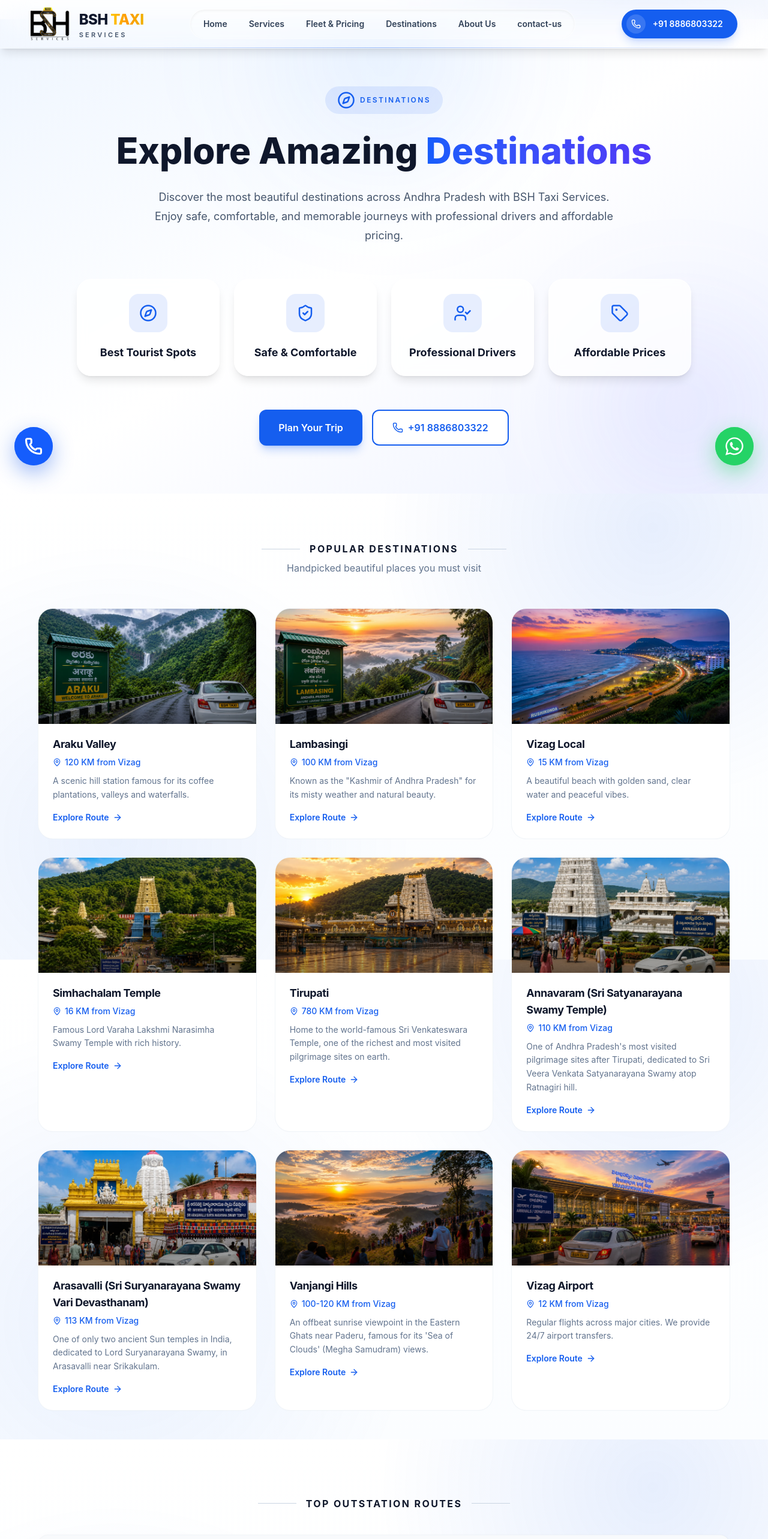
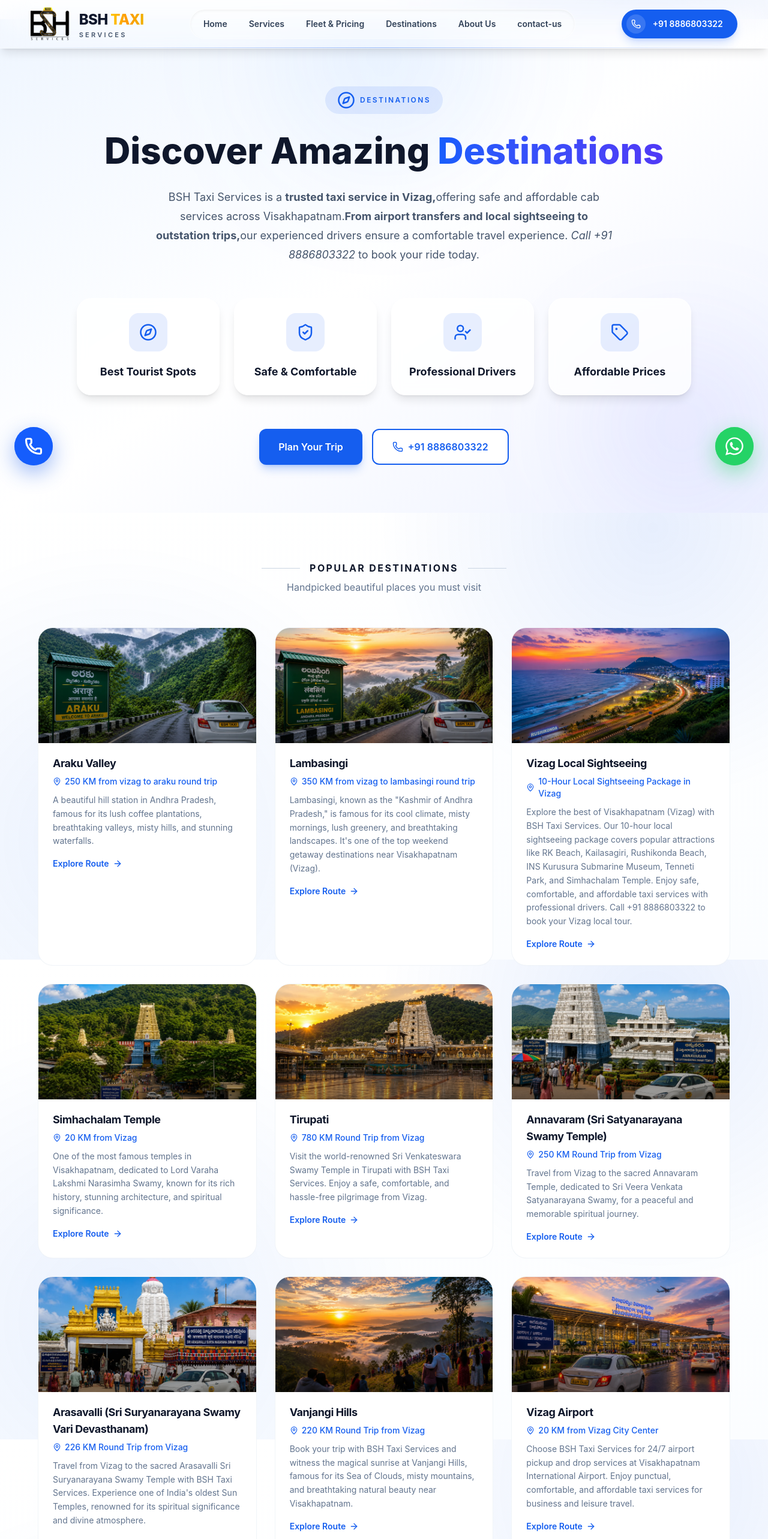
Before and after one commit to sateesh1216/BSH_webpage, a React (Vite) app: page /destinations in a window 1280 px wide. Shown: the top 2566 px of the page at 60% size. Built offline with nearby package versions, Linux system fonts and the light colour scheme; a web font is replaced by a local one.

Commit message:
Destinations

```diff
--- a/src/components/destinations/DestinationsHero.tsx
+++ b/src/components/destinations/DestinationsHero.tsx
@@ -32,7 +32,7 @@ export default function DestinationsHero() {
 
         {/* Heading */}
         <h1 className="mt-6 text-4xl font-extrabold leading-tight text-slate-900 sm:text-5xl lg:text-6xl">
-          Explore Amazing{" "}
+          Discover Amazing{" "}
           <span className="bg-gradient-to-r from-blue-600 to-indigo-600 bg-clip-text text-transparent">
             Destinations
           </span>
@@ -40,9 +40,11 @@ export default function DestinationsHero() {
 
         {/* Description */}
         <p className="mt-6 max-w-3xl text-lg leading-8 text-slate-600">
-          Discover the most beautiful destinations across Andhra Pradesh with
-          BSH Taxi Services. Enjoy safe, comfortable, and memorable journeys
-          with professional drivers and affordable pricing.
+          BSH Taxi Services is a <b>trusted taxi service in Vizag,</b>
+          offering safe and affordable cab services across Visakhapatnam.
+          <b>From airport transfers and local sightseeing to outstation trips,</b>
+          our experienced drivers ensure a comfortable travel experience.
+          <i> Call +91 8886803322</i> to book your ride today.
         </p>
 
         {/* Highlight Cards */}
--- a/src/data/destinationsData.ts
+++ b/src/data/destinationsData.ts
@@ -76,13 +76,13 @@ export const destinations: Destination[] = [
     slug: "araku-valley",
     name: "Araku Valley",
     image: Aruku, // replace with "../assets/destinations/araku-valley.jpg"
-    distanceFromVizag: "120 KM from Vizag",
-    distanceKm: 120,
-    driveTime: "3 hrs",
+    distanceFromVizag: "250 KM from vizag to araku round trip",
+    distanceKm: 250,
+    driveTime: "10 hrs",
     sources: ["AP Tourism", "Wikipedia"],
     category: "Hill Station",
     description:
-      "A scenic hill station famous for its coffee plantations, valleys and waterfalls.",
+      "A beautiful hill station in Andhra Pradesh, famous for its lush coffee plantations, breathtaking valleys, misty hills, and stunning waterfalls.",
     seoTitle: "Vizag to Araku Valley Taxi | One Day Trip Package | BSH Taxi Services",
     seoDescription:
       "Book Vizag to Araku Valley taxi with BSH Taxi Services. Affordable one-way, round-trip & one-day tour packages covering Borra Caves. AC cabs, 24/7 booking.",
@@ -181,13 +181,13 @@ export const destinations: Destination[] = [
     slug: "lambasingi",
     name: "Lambasingi",
     image: lambasingi, // replace with "../assets/destinations/lambasingi.jpg"
-    distanceFromVizag: "100 KM from Vizag",
-    distanceKm: 100,
-    driveTime: "3 hrs",
+    distanceFromVizag: "350 KM from vizag to lambasingi round trip",
+    distanceKm: 350,
+    driveTime: "10 hrs",
     sources: ["AP Tourism", "Wikipedia", "Trawell"],
     category: "Hill Station",
     description:
-      "Known as the \"Kashmir of Andhra Pradesh\" for its misty weather and natural beauty.",
+      "Lambasingi, known as the \"Kashmir of Andhra Pradesh,\" is famous for its cool climate, misty mornings, lush greenery, and breathtaking landscapes. It's one of the top weekend getaway destinations near Visakhapatnam (Vizag).",
     seoTitle: "Vizag to Lambasingi Taxi | Kashmir of Andhra Pradesh | BSH Taxi Services",
     seoDescription:
       "Reliable taxi service from Visakhapatnam to Lambasingi, the Kashmir of Andhra Pradesh. Affordable weekend trip & sightseeing cab packages, booked online 24/7.",
@@ -274,15 +274,15 @@ export const destinations: Destination[] = [
 
 {
     slug: "vizag-local",
-    name: "Vizag Local",
+    name: "Vizag Local Sightseeing",
     image: VizagLocal, // replace with "../assets/destinations/rushikonda-beach.jpg"
-    distanceFromVizag: "15 KM from Vizag",
-    distanceKm: 12,
-    driveTime: "25 mins",
+    distanceFromVizag: "10-Hour Local Sightseeing Package in Vizag",
+    distanceKm: 100,
+    driveTime: "10 hrs",
     sources: ["AP Tourism", "Wikipedia"],
     category: "Beach",
     description:
-      "A beautiful beach with golden sand, clear water and peaceful vibes.",
+      "Explore the best of Visakhapatnam (Vizag) with BSH Taxi Services. Our 10-hour local sightseeing package covers popular attractions like RK Beach, Kailasagiri, Rushikonda Beach, INS Kurusura Submarine Museum, Tenneti Park, and Simhachalam Temple. Enjoy safe, comfortable, and affordable taxi services with professional drivers. Call +91 8886803322 to book your Vizag local tour.",
     seoTitle: "Rushikonda Beach Taxi in Vizag | Local Cab Service | BSH Taxi Services",
     seoDescription:
       "Book a local taxi to Rushikonda Beach in Visakhapatnam. Quick, comfortable rides to Vizag's most popular Blue Flag beach, available 24/7 at affordable fares.",
@@ -301,7 +301,7 @@ export const destinations: Destination[] = [
       "vizag one day sightseeing cab",
     ],
     tagline: "Discover the City by the Bay, One Stop at a Time!",
-    costPerDay: 2500,
+    costPerDay: 3000,
     history:
       "\"Rushikonda\" translates to \"Hill of the Sage\" in Telugu, tied to local legend that holds this stretch of coast was once a site where sages performed penance. For most of its history it was a quiet fishing shoreline; recognition as a tourist spot only began building in the 1980s, and the real transformation came in the early 2000s when the Andhra Pradesh Tourism Development Corporation invested in resorts, water-sports infrastructure and restaurants along the shore.\n\nToday Rushikonda is one of only a handful of Indian beaches to hold the international Blue Flag certification, recognising its clean sands and high environmental and safety standards. It has grown into the region's main hub for water sports and adventure tourism, while still keeping the hillside backdrop and comparatively uncrowded feel that first drew visitors in.\n\nBeyond Rushikonda, Vizag's local circuit has grown around the city's port heritage and hilltop views — from the INS Kursura Submarine Museum, decommissioned in 2001 after decades of active service, to the hilltop statues of Shiva and Parvati at Kailasagiri, which has become the city's most recognisable skyline landmark.",
     highlights: [
@@ -373,13 +373,13 @@ export const destinations: Destination[] = [
     slug: "simhachalam-temple",
     name: "Simhachalam Temple",
     image: Simhachalam, // replace with "../assets/destinations/simhachalam-temple.jpg"
-    distanceFromVizag: "16 KM from Vizag",
-    distanceKm: 12,
+    distanceFromVizag: "20 KM from Vizag",
+    distanceKm: 20,
     driveTime: "25 mins",
     sources: ["AP Tourism", "Wikipedia"],
     category: "Temple",
     description:
-      "Famous Lord Varaha Lakshmi Narasimha Swamy Temple with rich history.",
+      "One of the most famous temples in Visakhapatnam, dedicated to Lord Varaha Lakshmi Narasimha Swamy, known for its rich history, stunning architecture, and spiritual significance.",
     seoTitle: "Simhachalam Temple Taxi Booking in Vizag | BSH Taxi Services",
     seoDescription:
       "Book a taxi to Simhachalam Temple from anywhere in Visakhapatnam. Comfortable local cabs for temple darshan visits, available all day at affordable rates.",
@@ -460,13 +460,13 @@ export const destinations: Destination[] = [
     slug: "tirupati",
     name: "Tirupati",
     image: Tirupati, // replace with "../assets/destinations/tirupati-temple.jpg"
-    distanceFromVizag: "780 KM from Vizag",
+    distanceFromVizag: "780 KM Round Trip from Vizag",
     distanceKm: 780,
     driveTime: "12-13 hrs",
     sources: ["TTD", "Incredible India", "Wikipedia"],
     category: "Temple",
     description:
-      "Home to the world-famous Sri Venkateswara Temple, one of the richest and most visited pilgrimage sites on earth.",
+      "Visit the world-renowned Sri Venkateswara Swamy Temple in Tirupati with BSH Taxi Services. Enjoy a safe, comfortable, and hassle-free pilgrimage from Vizag.",
     seoTitle: "Vizag to Tirupati Taxi | Outstation Cab & Tour Package | BSH Taxi Services",
     seoDescription:
       "Book Vizag to Tirupati taxi with BSH Taxi Services. Comfortable outstation cabs for Tirumala darshan trips, round-trip & multi-day packages, available 24/7.",
@@ -485,7 +485,7 @@ export const destinations: Destination[] = [
       "best taxi service tirupati from vizag",
     ],
     tagline: "A Sacred Journey to the Seven Hills!",
-    costPerDay: 7000,
+    costPerDay: 23000,
     history:
       "Tirupati's Sri Venkateswara Temple, perched on the seventh peak of the Tirumala hills (the Seshachalam range, said to symbolise the seven hoods of the serpent Adishesha), is dedicated to Lord Venkateswara — a form of Vishnu believed to save devotees from the trials of Kali Yuga, earning the temple the title \"Kaliyuga Vaikuntha.\" Its earliest roots stretch back to around 300 CE under a Thondaman king, with a mention even appearing in the Tamil Sangam epic Silappathikaram, dated to roughly the 2nd century CE.\n\nOver the following centuries the temple was steadily expanded and endowed by the Pallavas, Cholas, Pandyas and, most significantly, the Vijayanagara Empire, whose emperors — including Krishnadevaraya — funded much of its gold-plated architecture and towering gopurams. A recorded endowment by the Pallava queen Samavai dates to 966 CE. Today it is managed by the Tirumala Tirupati Devasthanams (TTD) and draws an estimated 50,000-plus pilgrims a day through its Vaikuntam Queue Complex, making it one of the most visited religious sites in the world.",
     highlights: [
@@ -558,13 +558,13 @@ export const destinations: Destination[] = [
     slug: "annavaram-temple",
     name: "Annavaram (Sri Satyanarayana Swamy Temple)",
     image: Annavaram, // replace with "../assets/destinations/annavaram-temple.jpg"
-    distanceFromVizag: "110 KM from Vizag",
+    distanceFromVizag: "250 KM Round Trip from Vizag",
     distanceKm: 110,
-    driveTime: "2.5 hrs",
+    driveTime: "2.5 to 3hrs",
     sources: ["Trawell", "Wikipedia"],
     category: "Temple",
     description:
-      "One of Andhra Pradesh's most visited pilgrimage sites after Tirupati, dedicated to Sri Veera Venkata Satyanarayana Swamy atop Ratnagiri hill.",
+      "Travel from Vizag to the sacred Annavaram Temple, dedicated to Sri Veera Venkata Satyanarayana Swamy, for a peaceful and memorable spiritual journey.",
     seoTitle: "Vizag to Annavaram Temple Taxi | Pilgrimage Cab Booking | BSH Taxi",
     seoDescription:
       "Book an outstation taxi from Visakhapatnam to Annavaram Satyanarayana Swamy Temple. Comfortable one-way and round-trip pilgrimage cabs, 24/7 booking.",
@@ -583,7 +583,7 @@ export const destinations: Destination[] = [
       "innova crysta taxi vizag to annavaram",
     ],
     tagline: "Where Every Wish Finds Its Boon!",
-    costPerDay: 4000,
+    costPerDay: 5000,
     history:
       "Annavaram's temple traces back to 1891, when a modest shed was first built on Ratnagiri hill to house the deity's idol, discovered by a local landholder guided, as legend has it, by a dream. The shrine grew through community support into a full temple, was substantially rebuilt in stone during 1933–34, and renovated again in 2011–12. The name itself reflects the belief the temple embodies — \"Anna\" (what is desired) and \"varam\" (boon) — the idea that Sri Satyanarayana grants devotees whatever they ask for. It has since become the second most-visited pilgrimage site in Andhra Pradesh after Tirupati, especially for the Satyanarayana Swamy Vratham, a ritual performed here for family prosperity.\n\nThe Pampa River encircles the base of Ratnagiri hill, and local legend holds that Krishnadevaraya of Vijayanagara once used secret underground passages in these hills during his Kalinga campaign — passages later said to have been used again by the revolutionary Alluri Sitarama Raju against the British.",
     highlights: [
@@ -647,13 +647,13 @@ export const destinations: Destination[] = [
     slug: "arasavalli-temple",
     name: "Arasavalli (Sri Suryanarayana Swamy Vari Devasthanam)",
     image: Arasavalli, // replace with "../assets/destinations/arasavalli-temple.jpg"
-    distanceFromVizag: "113 KM from Vizag",
-    distanceKm: 113,
+    distanceFromVizag: "226 KM Round Trip from Vizag",
+    distanceKm: 226,
     driveTime: "2.5-3 hrs",
     sources: ["Wikipedia", "Srikakulam District Govt.", "Go2India"],
     category: "Temple",
     description:
-      "One of only two ancient Sun temples in India, dedicated to Lord Suryanarayana Swamy, in Arasavalli near Srikakulam.",
+      "Travel from Vizag to the sacred Arasavalli Sri Suryanarayana Swamy Temple with BSH Taxi Services. Experience one of India's oldest Sun Temples, renowned for its spiritual significance and divine atmosphere.",
     seoTitle: "Vizag to Arasavalli Sun Temple Taxi | Srikakulam Pilgrimage Cab | BSH Taxi",
     seoDescription:
       "Book an outstation taxi from Visakhapatnam to Arasavalli Suryanarayana Swamy Temple, Srikakulam. Comfortable one-way and round-trip pilgrimage cabs, 24/7 booking.",
@@ -670,7 +670,7 @@ export const destinations: Destination[] = [
       "best taxi service arasavalli vizag",
     ],
     tagline: "Where the Sun Himself Chose to Dwell!",
-    costPerDay: 4500,
+    costPerDay: 5000,
     history:
       "The Sri Suryanarayana Swamy Temple at Arasavalli — originally called Harshavalli, meaning \"abode of joy\" — is one of only two ancient temples in India dedicated to the Sun God, the other being Konark, which was left unfinished. Inscriptions credit its construction to King Devendra Varma of the Eastern Ganga (Kalinga) dynasty in the 7th century CE, built in the Kalinga/Odisha architectural style. Temple legend holds that the deity Indra, after being struck by Nandi for trying to force his way in on Lord Shiva, was told in a dream that installing an idol of the Sun God here would heal him — and so Sage Kashyapa is said to have consecrated the Surya idol at this very spot, making the Sun of \"Kasyapasa Gotra.\"\n\nThe temple's five gateways were deliberately aligned so that, during Rathasapthami in the month of Magha, the sun's rays fall directly on the deity's feet at sunrise — an architectural feat still observed by devotees today. Located just a kilometre from Srikakulam town, the temple remains one of the most visited pilgrimage sites in North Coastal Andhra Pradesh, drawing devotees who believe prayers here can heal ailments of the eyes and skin.",
     highlights: [
@@ -728,13 +728,13 @@ export const destinations: Destination[] = [
     slug: "vanjangi-hills",
     name: "Vanjangi Hills",
     image: Vanjangi, // replace with "../assets/destinations/vanjangi-sunrise.jpg"
-    distanceFromVizag: "100-120 KM from Vizag",
-    distanceKm: 110,
-    driveTime: "3-4 hrs",
+    distanceFromVizag: "220 KM Round Trip from Vizag",
+    distanceKm: 220,
+    driveTime: "10-12 hrs",
     sources: ["Outlook Traveller", "Yovizag"],
     category: "Hill Station",
     description:
-      "An offbeat sunrise viewpoint in the Eastern Ghats near Paderu, famous for its 'Sea of Clouds' (Megha Samudram) views.",
+      "Book your trip with BSH Taxi Services and witness the magical sunrise at Vanjangi Hills, famous for its Sea of Clouds, misty mountains, and breathtaking natural beauty near Visakhapatnam.",
     seoTitle: "Vizag to Vanjangi Hills Taxi | Sea of Clouds Sunrise Trip | BSH Taxi Services",
     seoDescription:
       "Book a Vizag to Vanjangi taxi with BSH Taxi Services for the famous Sea of Clouds sunrise. Night-drive & early morning cab packages, AC cabs, 24/7 booking.",
@@ -807,12 +807,12 @@ export const destinations: Destination[] = [
   slug: "vizag-airport",
   name: "Vizag Airport",
   image: vizagairport, // replace with "../assets/destinations/vizag-airport.jpg"
-  distanceFromVizag: "12 KM from Vizag",
-  distanceKm: 12,
+  distanceFromVizag: "20 KM from Vizag City Center",
+  distanceKm: 20,
   driveTime: "25 mins",
   sources: ["AAI", "Wikipedia"],
   category: "Transit",
-  description: "Regular flights across major cities. We provide 24/7 airport transfers.",
+  description: "Choose BSH Taxi Services for 24/7 airport pickup and drop services at Visakhapatnam International Airport. Enjoy punctual, comfortable, and affordable taxi services for business and leisure travel.",
   seoTitle: "Vizag Airport Taxi Service | 24/7 Airport Transfers | BSH Taxi Services",
   seoDescription:
     "Book reliable airport taxi service in Visakhapatnam. Punctual pickup and drop to Vizag Airport (VTZ), available 24/7 with professional drivers, fixed fares.",
--- a/src/pages/DestinationDetail.tsx
+++ b/src/pages/DestinationDetail.tsx
@@ -169,7 +169,7 @@ const { openBooking } = useBooking();
       <div className="font-body bg-[#F6F1E4] text-[#1B1B16]">
        {/* Hero */}
 {/* Hero */}
-<section className="relative h-150 w-full sm:h-135">
+<section className="relative h-[85vh] min-h-[700px] w-full lg:h-screen">
   {/* Background image */}
   <div className="absolute inset-0 overflow-hidden">
     <img
```
